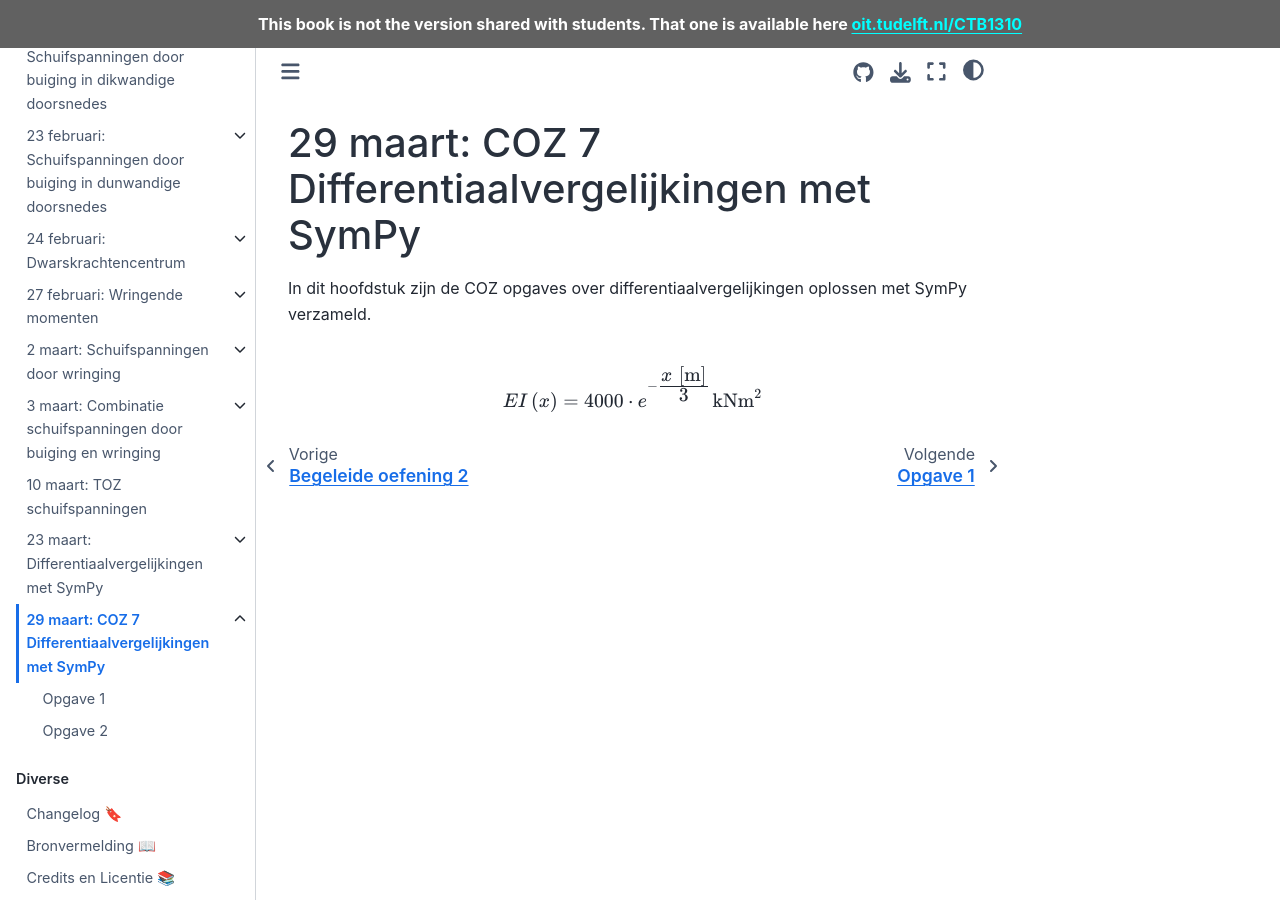
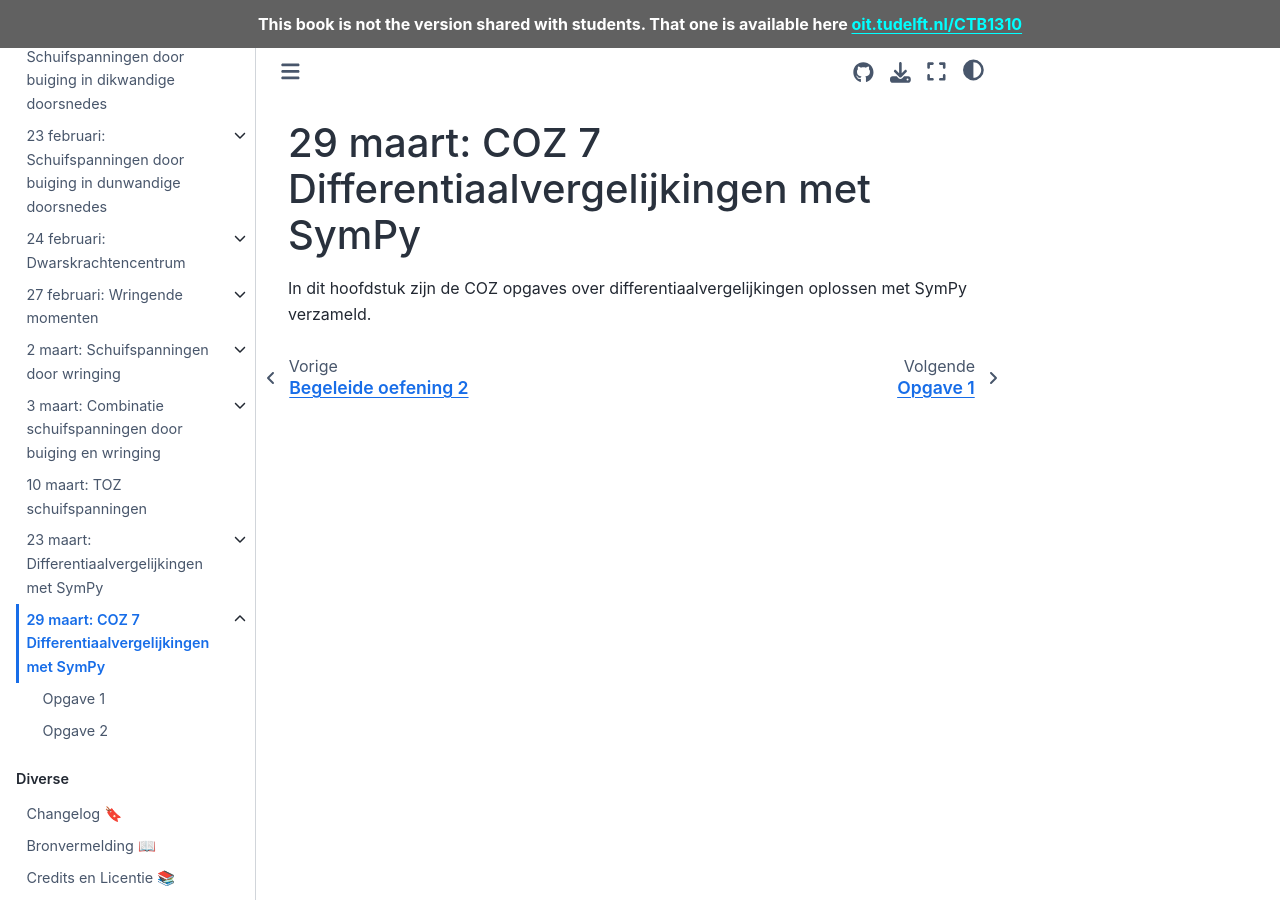
Before and after one commit to TUDelft-books/CTB1310, a Jupyter Book: the page built from book/sympy_COZ/les.md, in a window 1280 px wide and 900 px high. Built offline with Jupyter Book 1.0.4 settings and Sphinx 7.4.7 and the Sphinx Book theme 1.1.4, drawn with Linux system fonts in a browser that asks for light colours; comment, search, counter and statistics services are not loaded.

Commit message:
small improvements

```diff
--- a/book/sympy_COZ/les.md
+++ b/book/sympy_COZ/les.md
@@ -1,5 +1,3 @@
 # 29 maart: COZ 7 Differentiaalvergelijkingen met SymPy
 
 In dit hoofdstuk zijn de COZ opgaves over differentiaalvergelijkingen oplossen met SymPy verzameld.
-
-$$EI\left(x\right) = 4000 \cdot e^{-\cfrac{x \, \left[\rm{m}\right]}{3}} \, \rm{kNm}^2 $$
```
Also changed, not shown: book/sympy/instructie.ipynb, book/sympy/lesoefening1.ipynb, book/sympy/lesoefening2.ipynb, book/sympy_COZ/opgave1.ipynb, book/sympy_COZ/opgave2.ipynb.
